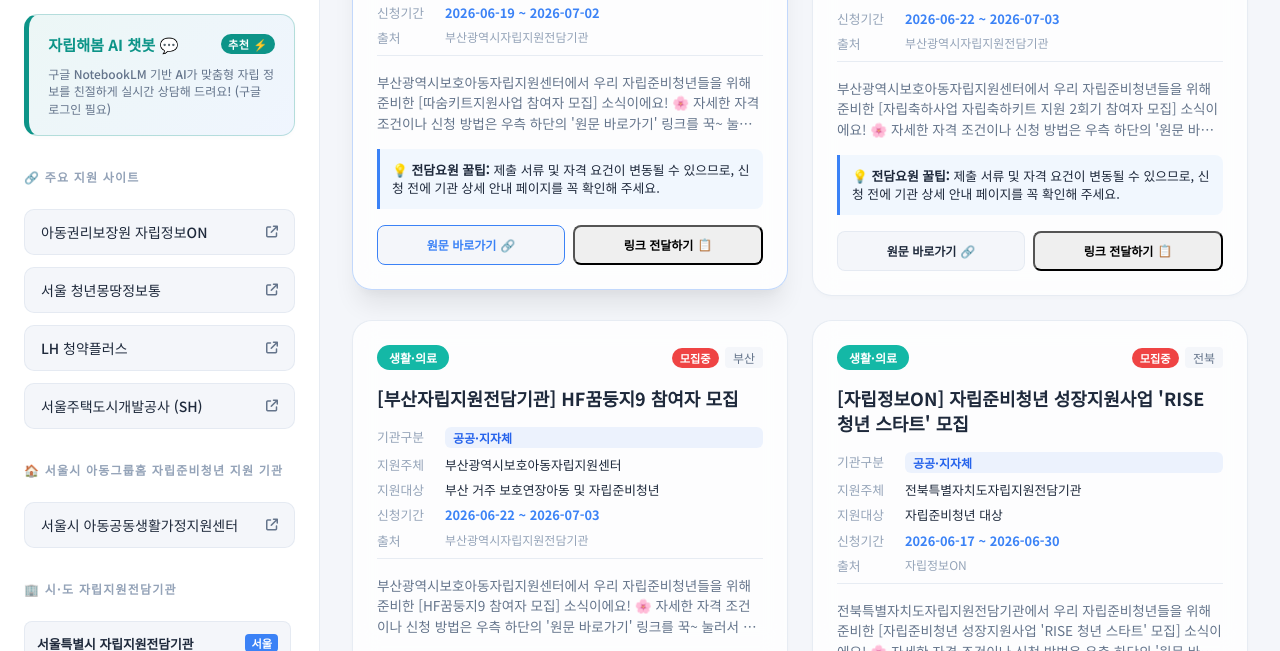
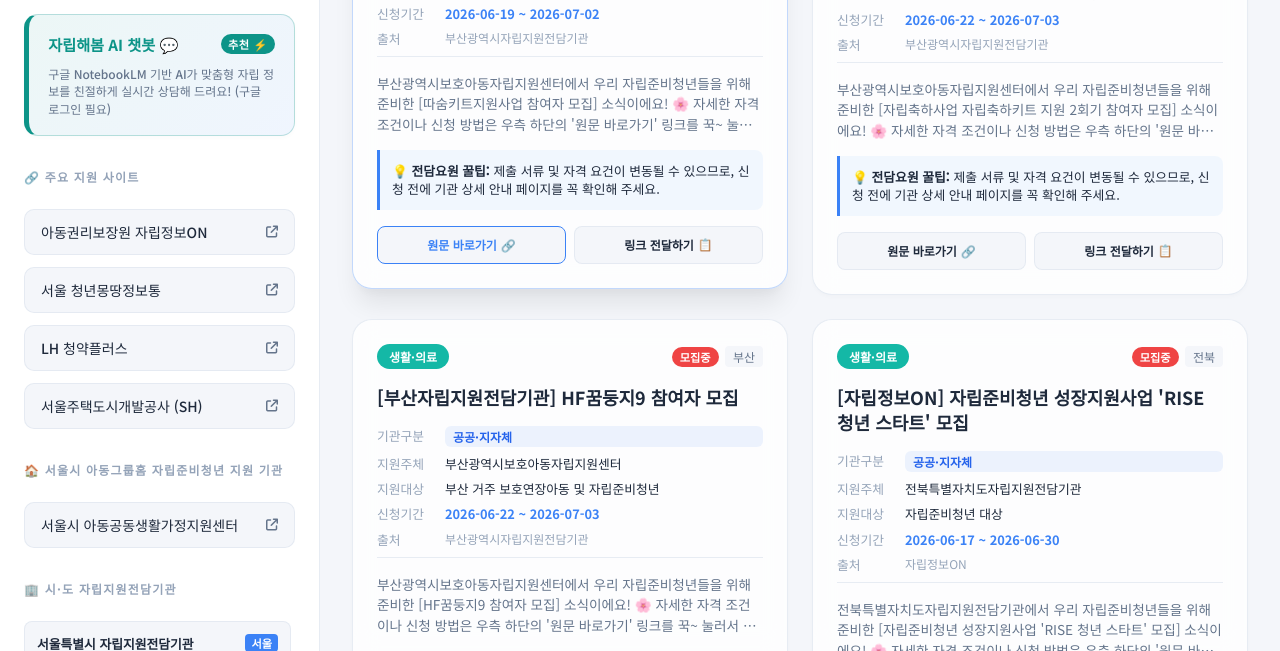
Before and after one commit to yoyo5679/jarip, a website: page index.html in a window 1280 px wide. In both pictures the pointer is over the link 471 px from the left and 399 px from the top of the page. Shown: the part 149-800 px from the top of the page. Drawn offline with Linux system fonts and the light colour scheme.

Commit message:
fix: 링크 전달하기 버튼 색상 원문 바로가기와 동일하게 통일

```diff
--- a/styles.css
+++ b/styles.css
@@ -607,13 +607,15 @@
   white-space: nowrap;
 }
 
-.btn-card.link {
+.btn-card.link,
+.btn-card.copy-link {
   background-color: var(--bg-app);
   border: 1px solid var(--border-color);
   color: var(--color-text-main);
 }
 
-.btn-card.link:hover {
+.btn-card.link:hover,
+.btn-card.copy-link:hover {
   border-color: var(--color-primary);
   color: var(--color-primary);
 }
```
